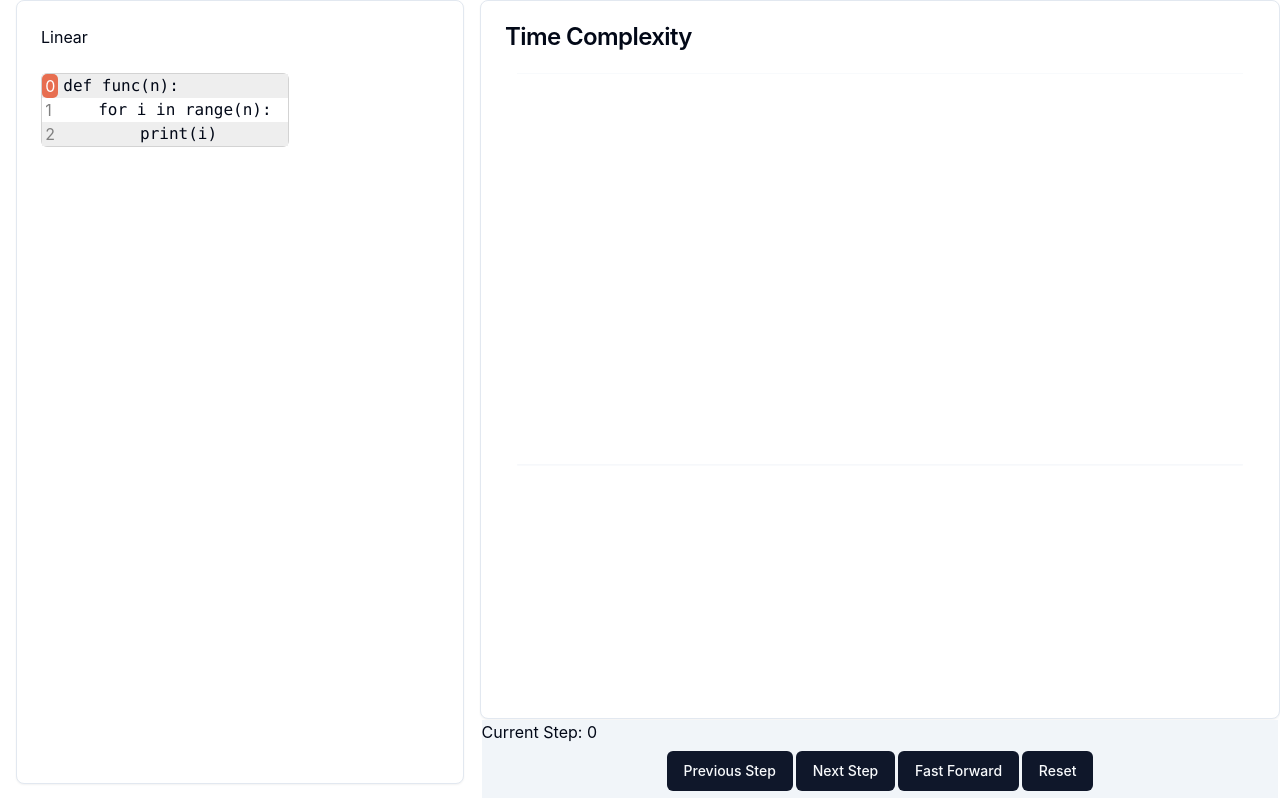
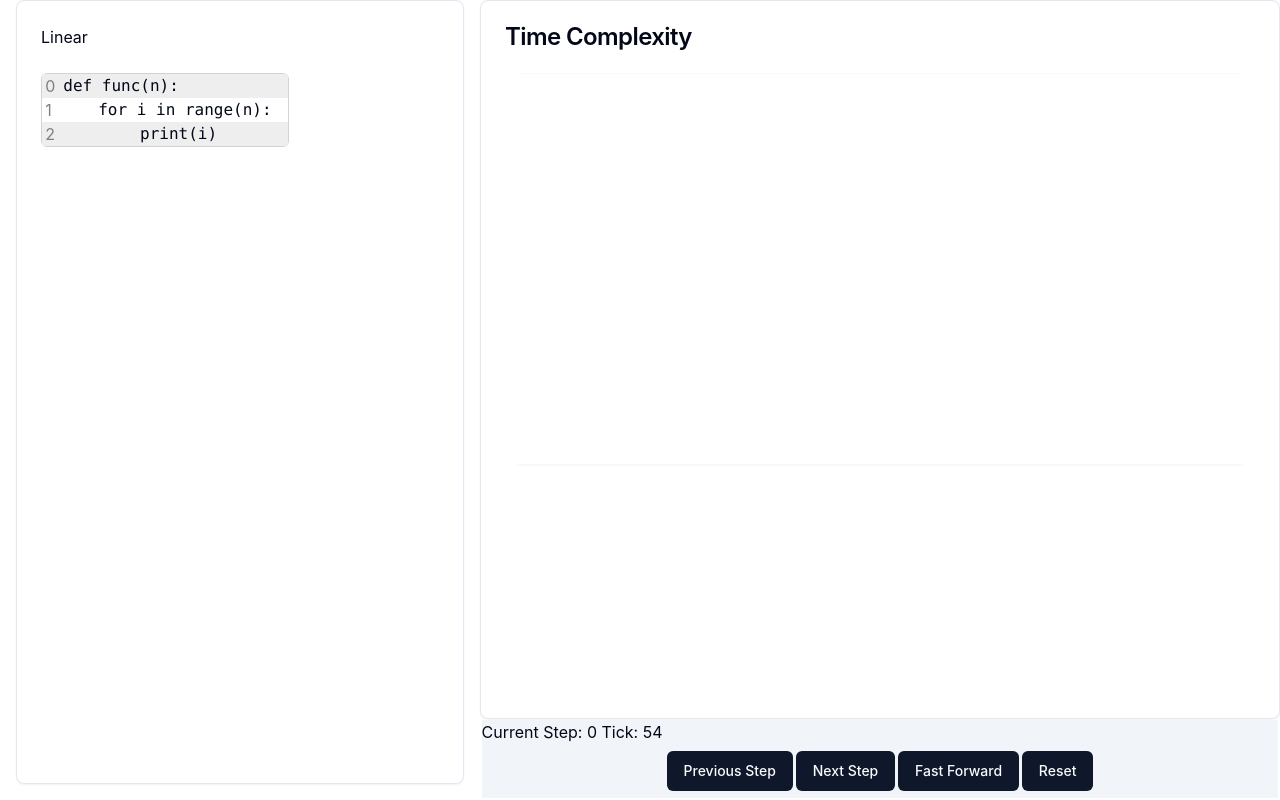
Before and after one commit to Unsynx/bigovisual, a React (Vite) app: page / in a window 1280 px wide. Built offline with nearby package versions, Linux system fonts and the light colour scheme.

Commit message:
Added tick state

```diff
--- a/src/App.tsx
+++ b/src/App.tsx
@@ -1,4 +1,4 @@
-import { useState } from 'react'
+import { useState, useEffect } from 'react'
 import './App.css'
 import { Button } from "@/components/ui/button"
 import { ComplexityChart } from './ComplexityChart'
@@ -6,20 +6,27 @@ import { CodeBlock } from './CodeBlock'
 import { LINEAR } from "./lib/codeData";
 
 function App() {
-  const [count, setCount] = useState(0)
+  const [count, setCount] = useState(0),
+        [ticking, setTicking] = useState(true),
+        [tick, setTick] = useState(0);
+
+  useEffect(() => {
+    const timer = setTimeout(() => ticking && setTick(tick + 1), 1e2);
+    return () => clearTimeout(timer);
+  }, [tick, ticking]);
 
   return (
     <>
       <div className='container_side'>
         <div className='side_left'>
-          <CodeBlock n={count} codeData={LINEAR}></CodeBlock>
+          <CodeBlock n={tick} codeData={LINEAR}></CodeBlock>
         </div>
         <div className='side_right'>
           <div className='graph'>
             <ComplexityChart n={count} lines={[LINEAR]} />
           </div>
           <div className='control'>
-            <p>Current Step: {count}</p>
+            <p>Current Step: {count} Tick: {tick}</p>
             <div className='button_row'>
               <Button onClick={() => setCount((count) => count - 1)}>Previous Step</Button>
               <Button onClick={() => setCount((count) => count + 1)}>Next Step</Button>
--- a/src/lib/codeData.ts
+++ b/src/lib/codeData.ts
@@ -22,6 +22,10 @@ class FlowGuide {
     }
 
     tick(): number {
+        if (this.index >= this.entries.length) {
+            return this.index + 1;
+        }
+
         this.index = this.entries[this.index].nextIndex(this.index);
         return this.index;
     }
@@ -82,7 +86,7 @@ export const LINEAR: CodeEntry = {
     flowGuide: new FlowGuide([
         new FlowGuideEntry,
         new FlowGuideEntry,
-        new FlowGuidePointer(1, 100)
+        new FlowGuidePointer(1, 3)
     ]),
     operations_per_n: linear
 }
```
